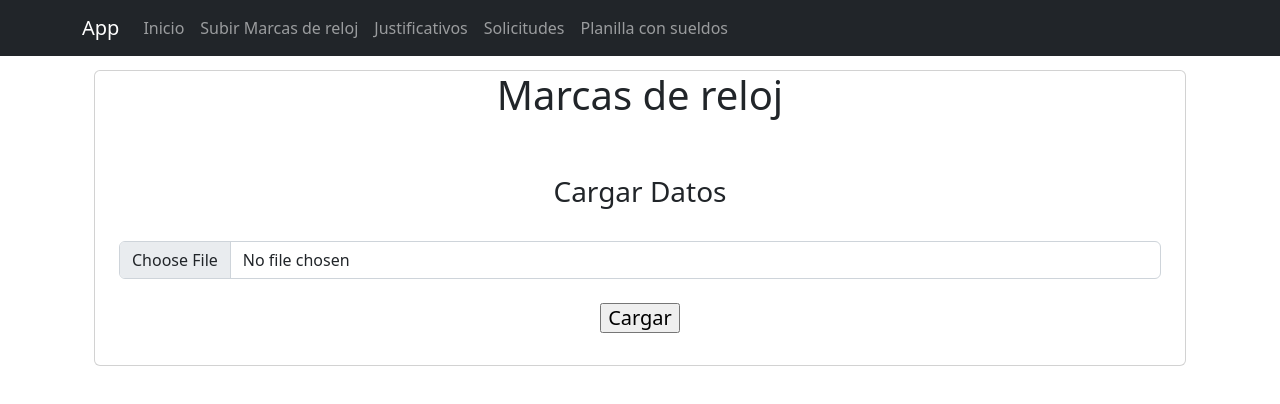
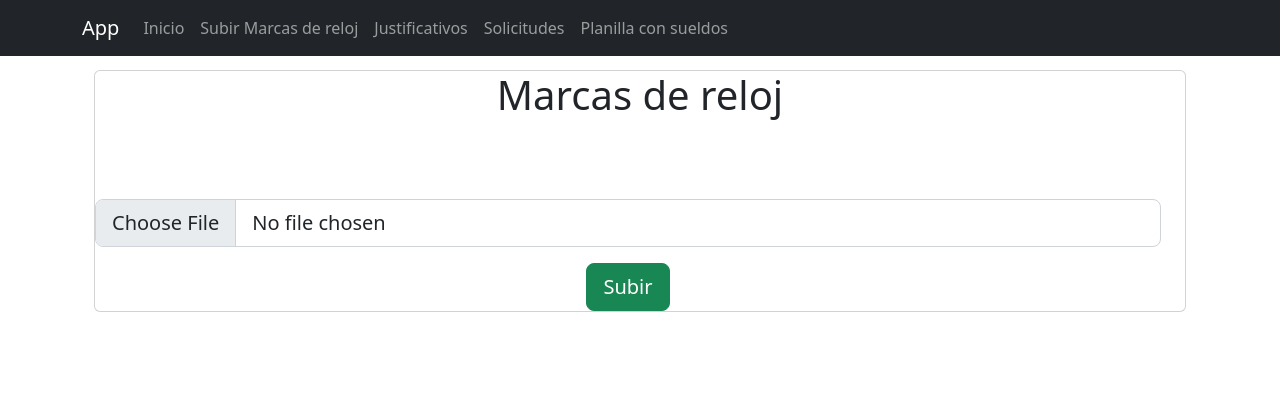
Before and after one commit to MatiasYanezUsach/microservice-frontend, a React (Create React App) app in the folder my-app/: page /Marcas in a window 1280 px wide. Shown: the top 404 px of the page. Built offline with nearby package versions, Linux system fonts and the light colour scheme.

Commit message:
implementacion final

```diff
--- a/my-app/src/pages/Marcas.js
+++ b/my-app/src/pages/Marcas.js
@@ -1,6 +1,26 @@
-import { Container, Row, Col, Card} from 'react-bootstrap';
+import { useState } from 'react';
+import { Container, Row, Form, Col, Button, Card} from 'react-bootstrap';
+import axios from 'axios';
 
 const Marcas = () => {
+
+    const [selectedFile, setSelectedFile] = useState(null);
+
+    const handleUpload = (e) => {
+        e.preventDefault();
+
+        let url = 'http://localhost:8080/marcas//importar';
+        let form_data = new FormData();
+        form_data.append("file", selectedFile);
+
+        axios.post(url, form_data)
+            .then((response) => {
+                alert(response.data);
+            })
+            .catch((err) => {
+                alert(err.response.data);
+            })
+    }
 
     return (
         <Container style={{ marginTop: '70px' }}>
@@ -8,16 +28,24 @@ const Marcas = () => {
                 <Row>
                     <Col><h1>Marcas de reloj</h1><br></br> </Col>
                 </Row>
-                <div class="card-body p-4 text-center">
-                    <h3>Cargar Datos</h3><br></br>
-                    <form>
-                        <input type="file" class="form-control" name="archivos" /><br></br>
-                        <h5><input type="submit" value="Cargar" /></h5>
-                    </form>
-                </div>
+                <Row className="mt-5">
+                    <Row className='text-center'>
+                        <Form onSubmit={handleUpload}>
+                            <Form.Group controlId="formFile" className="mb-3">
+                                <Form.Control
+                                    type="file"
+                                    size="lg"
+                                    required
+                                    onChange={(e) => setSelectedFile(e.target.files[0])}
+                                />
+                            </Form.Group>
+                            <Button type="submit" className="btn btn-success btn-lg">Subir</Button>
+                        </Form>
+                    </Row>
+                </Row>
             </Card>
         </Container>
-    );
+    )
 };
 
 export default Marcas;
--- a/my-app/src/pages/ReporteSueldo.js
+++ b/my-app/src/pages/ReporteSueldo.js
@@ -30,7 +30,7 @@ const ReporteSueldo = () => {
                 </Row>
                 <Row>
                     <Col>
-                        <Button className="btn btn-success btn-lg" variant="success">
+                        <Button onClick={getReporte} className="btn btn-success btn-lg" variant="success">
                             Generar la planilla
                         </Button>
                     </Col>
```
